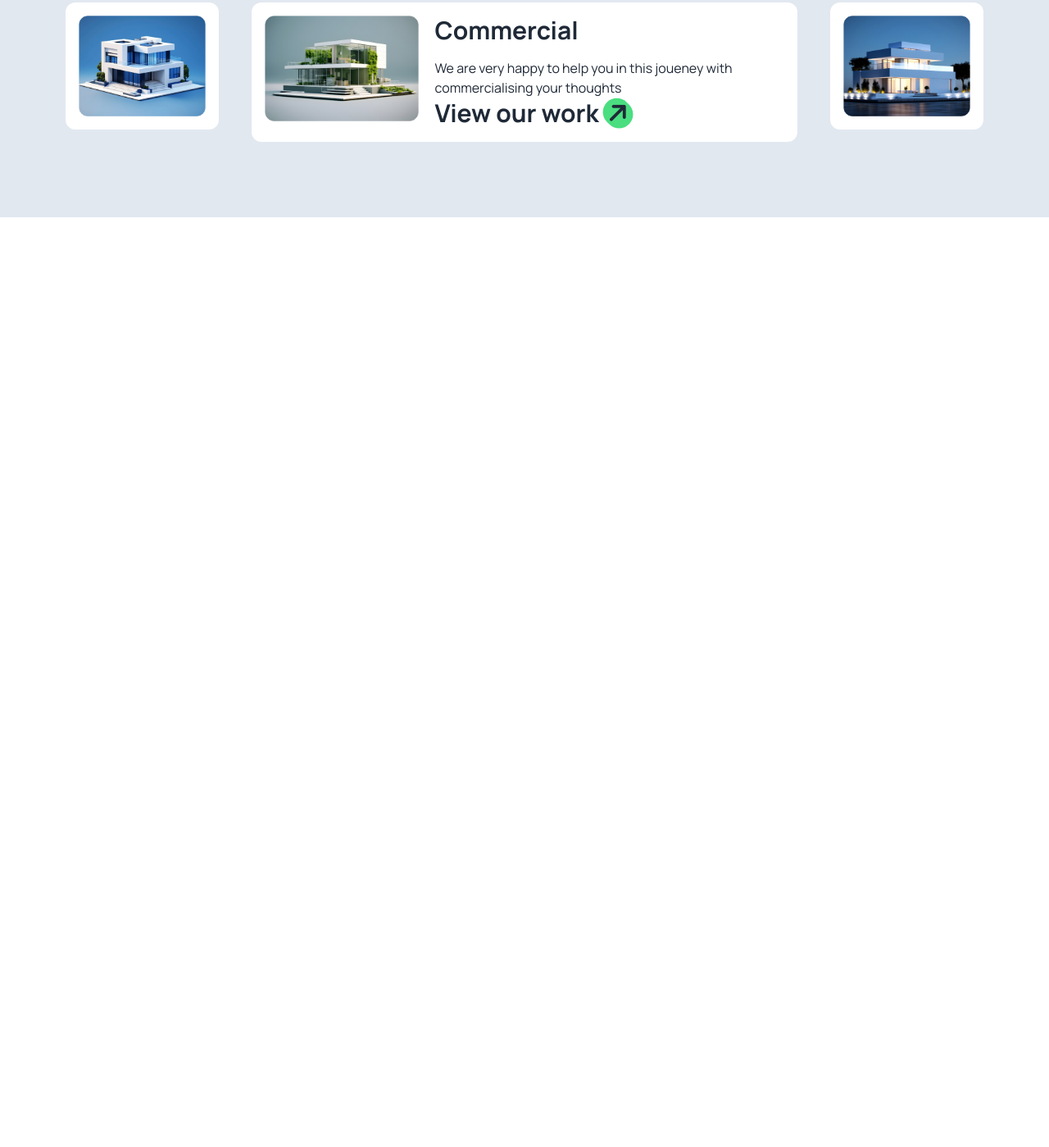
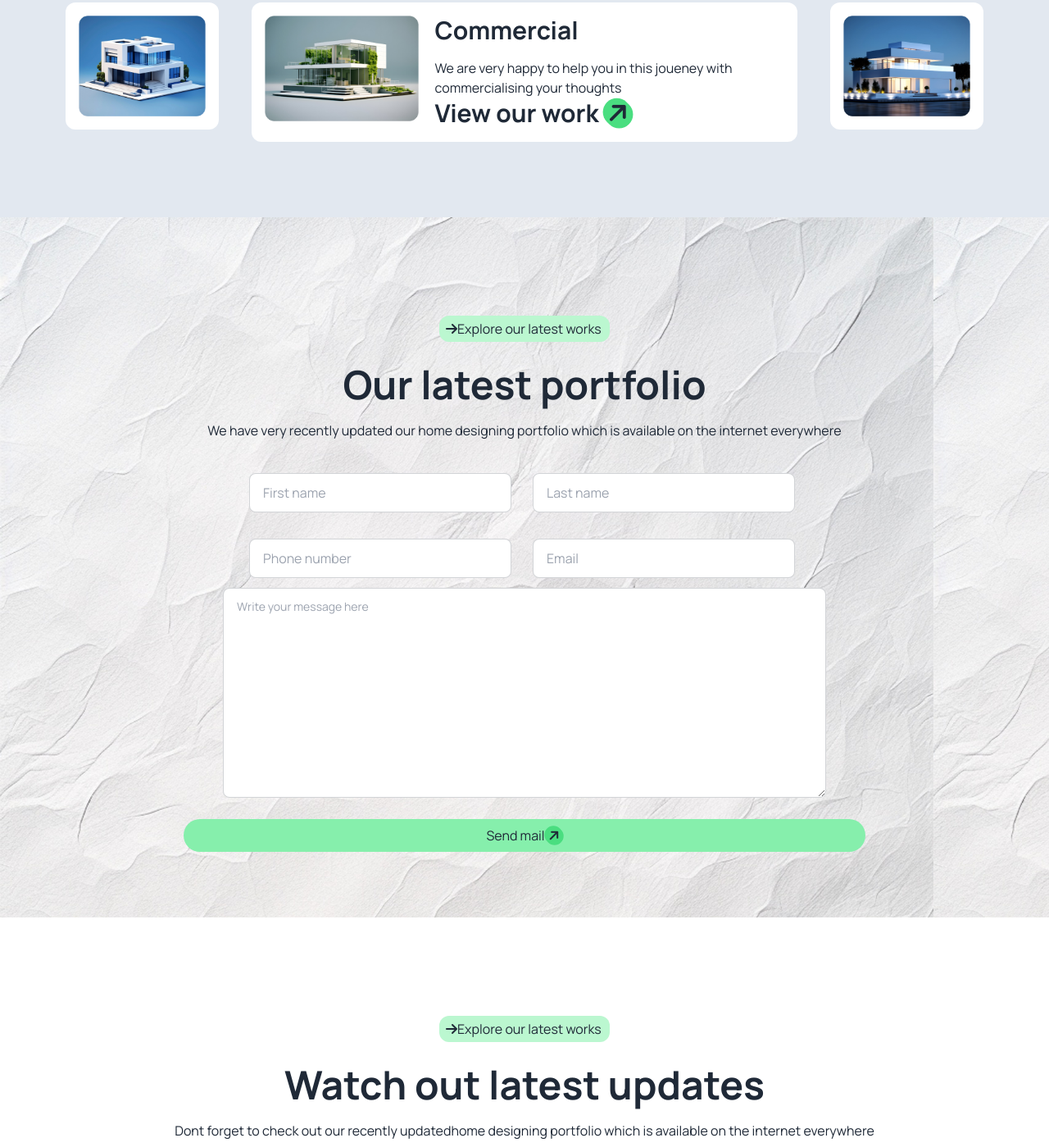
Before and after one commit to sunnah117/assignment-3, a plain HTML site: page index.html in a window 1280 px wide. Shown: the part 2613-4012 px from the top of the page at 82% size. Before the commit the page ends 2878 px from the top, so only its background shows below. Drawn offline with nearby package versions, Linux system fonts and the light colour scheme.

Commit message:
finished all the sections axcept footer

```diff
--- a/index.html
+++ b/index.html
@@ -250,5 +250,55 @@
                 </div>
                </div>
                </section>
+               <!-- 5th page -->
+               <section class="bg-[url('/assets/bg.jpg')] p-20">
+                  <!-- button and heading texts -->
+                  <div class="text-center mb-5 lg:mb-10 pt-10">
+                    <button class="flex bg-green-200  w-4/3  mx-auto rounded-xl lg:w-52 h-8 pl-2 items-center mb-7 ">  <i class="fa-solid fa-arrow-right"></i>  Explore our latest works</button>
+                    <h1 class="text-3xl lg:text-5xl font-bold mb-3 lg:mb-5 ">Our latest portfolio</h1>
+                    <p>We have very recently updated our home designing portfolio which is available on the internet everywhere</p>
+                  </div>
+            <!-- input area -->
+                  <div class="lg:px-20 lg:mx-36 gap-5 rounded-lg lg:grid grid-cols-2">
+                    <input type="text" placeholder="First name"class="input input-bordered  w-full max-w-xs mb-3" />
+                    <input type="text" placeholder="Last name"class="input input-bordered  w-full max-w-xs mb-3" />
+                    <input type="text" placeholder="Phone number"class="input input-bordered  w-full max-w-xs mb-3" />
+                    <input type="text" placeholder="Email"class="input input-bordered  w-full max-w-xs mb-3" />
+                  </div>
+                  <!-- text area -->
+                  <div class="lg:mx-48 rounded-3xl">
+                    <textarea placeholder="Write your message here"
+  class="textarea textarea-bordered textarea-3xl h-64 w-full mx-auto max-w-3xl"></textarea>
+
+                  </div>
+                 <div class="lg:mx-36">
+                  <button class=" mt-5 p-2 w-full rounded-3xl bg-green-300 ">Send mail<i class="bg-green-400 p-1 rounded-full   -rotate-45 fa-solid fa-arrow-right"></i></button>
+                 </div>
+
+               </section>
+               <!-- unique section by me -->
+                <section class="p-10 lg:p-20">
+                   <!-- button and heading texts -->
+                   <div class="text-center mb-5 lg:mb-10 pt-10">
+                    <button class="flex bg-green-200  w-4/3  mx-auto rounded-xl lg:w-52 h-8 pl-2 items-center mb-7 ">  <i class="fa-solid fa-arrow-right"></i>  Explore our latest works</button>
+                    <h1 class="text-3xl lg:text-5xl font-bold mb-3 lg:mb-5 ">Watch out latest updates</h1>
+                    <p> Dont forget to check out our recently updatedhome designing portfolio which is available on the internet everywhere</p>
+                  </div>
+                  <!-- video about hosing plots -->
+                  <div class="lg:ml-60 max-w-4xl mx-auto rounded-xl">
+                    <iframe width="560" height="315" src="https://www.youtube.com/embed/7EHnQ0VM4KY?si=MrZK4KhcFo9YRWbS" title="YouTube video player" frameborder="0" allow="accelerometer; autoplay; clipboard-write; encrypted-media; gyroscope; picture-in-picture; web-share" referrerpolicy="strict-origin-when-cross-origin" allowfullscreen></iframe>
+                  </div>
+
+                </section>
+                <!-- footer -->
+                 <footer class="bg-black">
+                  <!-- button and heading texts -->
+                  <div class="text-center mb-5 lg:mb-10 pt-10">
+                    <button class=" text-white font-bold flex  w-4/3  mx-auto rounded-xl lg:w-52 h-8 pl-2 items-center mb-7 ">  <i class="bg-green-500 rounded-full p-1 -rotate-45 bg- fa-solid fa-arrow-right"></i>  Rinterio</button>
+                    <h1 class=" text-white text-3xl lg:text-5xl font-bold mb-3 lg:mb-5 ">Watch out latest updates</h1>
+                    <p class="text-gray-300"> Dont forget to check out our recently updatedhome designing portfolio which is available on the internet everywhere</p>
+                  </div>
+                 </footer>
+
   </body>
 </html>
```
